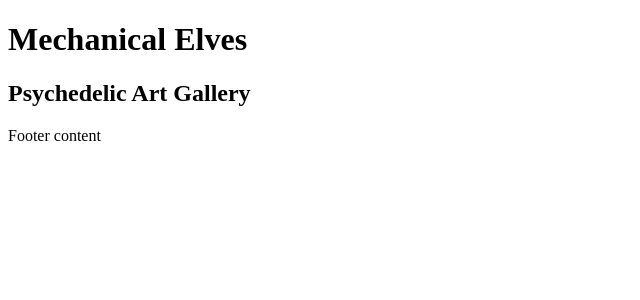
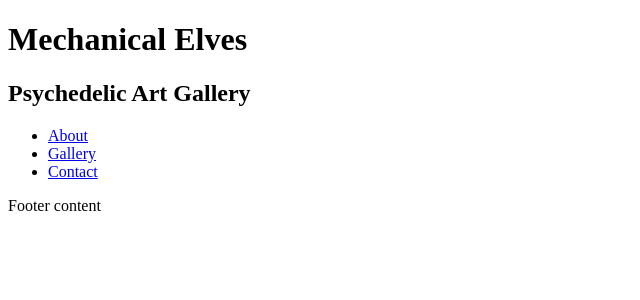
Before and after one commit to lsapundzic/machine-elves.com, a React (Create React App) app: page / in a window 1280 px wide. Shown: the top 300 px of the page, without its empty margins (0-640 px from the left). Built offline with nearby package versions, Linux system fonts and the light colour scheme.

Commit message:
Poor attempt at navbar

```diff
--- a/src/components/Navbar.js
+++ b/src/components/Navbar.js
@@ -1,5 +1,17 @@
 const Navbar = () => {
-  return <nav className="navbar"></nav>;
+  return <nav className="navbar">
+      <ul>
+          <li>
+              <a href="./pages/About.js">About</a>
+          </li>
+          <li>
+              <a href="./pages/Gallery.js">Gallery</a>
+          </li>
+          <li>
+              <a href="./pages/Contact.js">Contact</a>
+          </li>
+      </ul>
+  </nav>;
 };
 
 export default Navbar;
```
